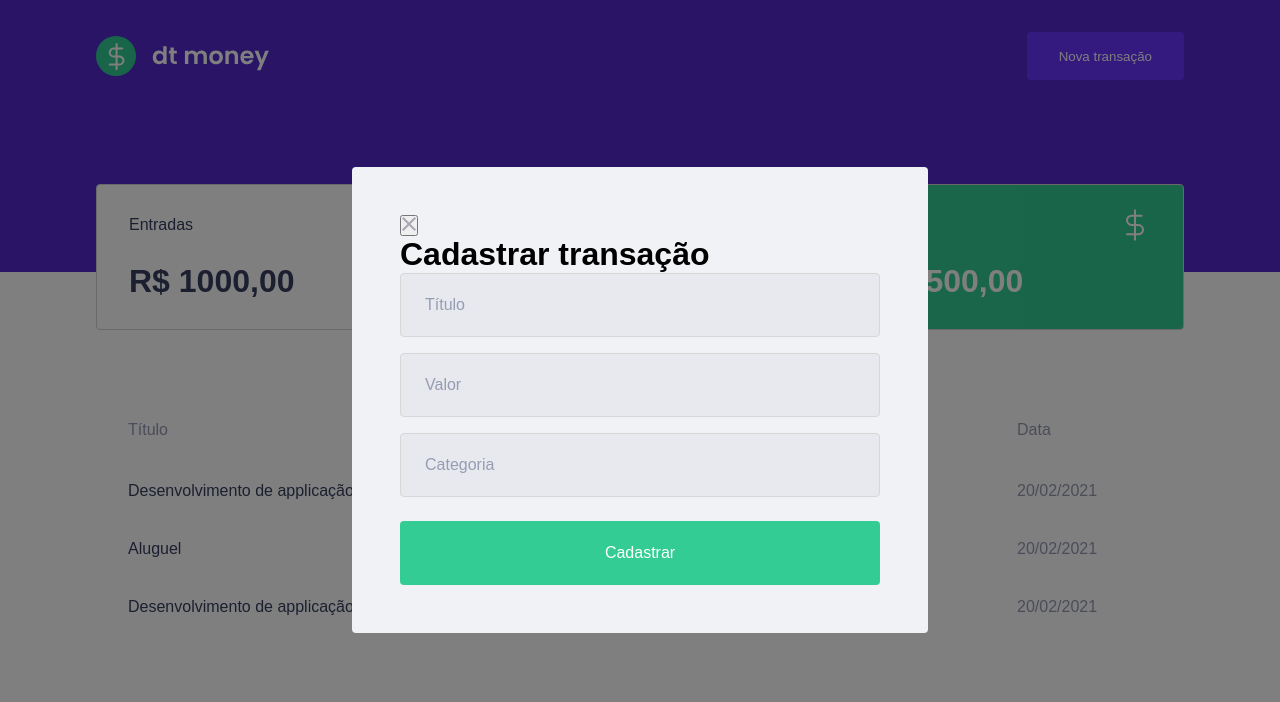
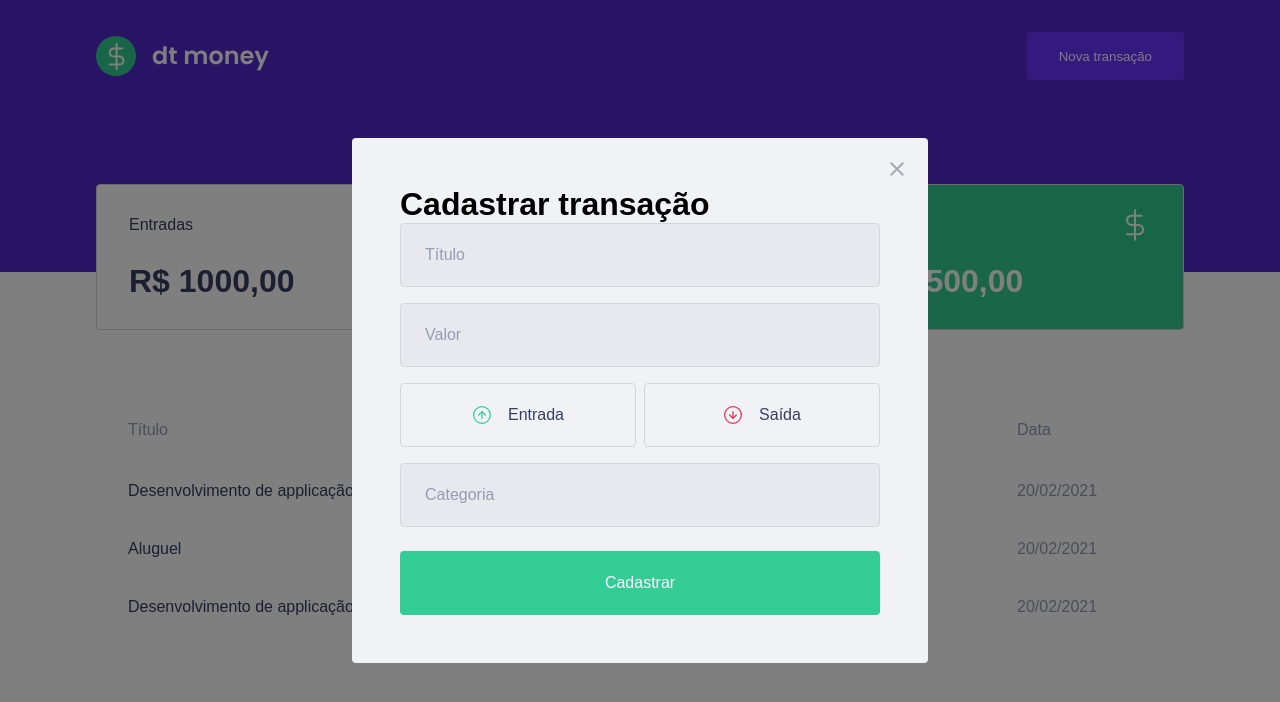
Before and after one commit to misael28/dbmoney, a React (Create React App) app: page / in a window 1280 px wide. Both pictures are taken after a click on the button "Nova transação". Shown: the top 702 px of the page. Built offline with nearby package versions, Linux system fonts and the light colour scheme; no server answers; what miragejs would draw is missing.

Commit message:
feat: add button inside modal

```diff
--- a/package.json
+++ b/package.json
@@ -17,6 +17,7 @@
     "@types/react-modal": "^3.12.1",
     "axios": "^0.21.4",
     "miragejs": "^0.1.41",
+    "polished": "^4.1.3",
     "react": "^17.0.2",
     "react-dom": "^17.0.2",
     "react-modal": "^3.14.3",
--- a/src/components/NewTransactionModal/index.tsx
+++ b/src/components/NewTransactionModal/index.tsx
@@ -1,6 +1,12 @@
 import Modal from "react-modal";
-import { Container } from "../NewTransactionModal/styles";
+import {
+  Container,
+  TransactionTypeContainer,
+} from "../NewTransactionModal/styles";
 import closeImg from "../../assets/close.svg";
+import incomeImg from "../../assets/income.svg";
+import outcomeImg from "../../assets/outcome.svg";
+
 interface NewTransactionModalProps {
   isOpen: boolean;
   onRequestClose: () => void;
@@ -16,14 +22,34 @@
       overlayClassName="react-modal-overlay"
       className="react-modal-content"
     >
-      <button type="button">
-        <img src={closeImg} onClick={onRequestClose} alt="fechar modal" />
+      <button
+        type="button"
+        onClick={onRequestClose}
+        className="react-modal-close"
+      >
+        <img src={closeImg} alt="fechar modal" />
       </button>
       <Container>
         <h1>Cadastrar transação</h1>
+
         <input placeholder="Título" />
+
         <input type="number" placeholder="Valor" />
+
+        <TransactionTypeContainer>
+          <button>
+            <img src={incomeImg} alt="Entrada" />
+            <span>Entrada</span>
+          </button>
+
+          <button>
+            <img src={outcomeImg} alt="Saída" />
+            <span>Saída</span>
+          </button>
+        </TransactionTypeContainer>
+
         <input placeholder="Categoria" />
+
         <button type="submit">Cadastrar</button>
       </Container>
     </Modal>
--- a/src/components/NewTransactionModal/styles.ts
+++ b/src/components/NewTransactionModal/styles.ts
@@ -1,4 +1,5 @@
 import styled from "styled-components";
+import { darken } from "polished";
 
 export const Container = styled.form`
   h2 {
@@ -46,3 +47,40 @@
     }
   }
 `;
+
+export const TransactionTypeContainer = styled.div`
+  margin: 1rem 0;
+  display: grid;
+  grid-template-columns: 1fr 1fr;
+  gap: 0.5rem;
+
+  button {
+    height: 4rem;
+    border: 1px solid #d7d7d7;
+    border-radius: 0.25rem;
+
+    background: transparent;
+
+    display: flex;
+    justify-content: center;
+    align-items: center;
+
+    transition: border-color 0.2s;
+
+    &:hover {
+      border-color: ${darken(0.1, "#d7d7d7")};
+    }
+
+    img {
+      width: 20px;
+      height: 20px;
+    }
+
+    span {
+      display: inline-block;
+      margin-left: 1rem;
+      font-size: 1rem;
+      color: var(--text-title);
+    }
+  }
+`;
--- a/src/styles/global.ts
+++ b/src/styles/global.ts
@@ -72,4 +72,17 @@
 		position: relative;
 		border-radius: 0.25rem;
 	}
+
+	.react-modal-close{
+		position: absolute;
+		right: 1.5rem;
+		top: 1.5rem;
+		border:0;
+		background: transparent;
+
+		transition: filter 0.2s;
+		&:hover{
+			filter:brightness(0.8)
+		}
+	}
 `;
```
Also changed, not shown: 1 other file (tests, documents, lock files or other folders).
